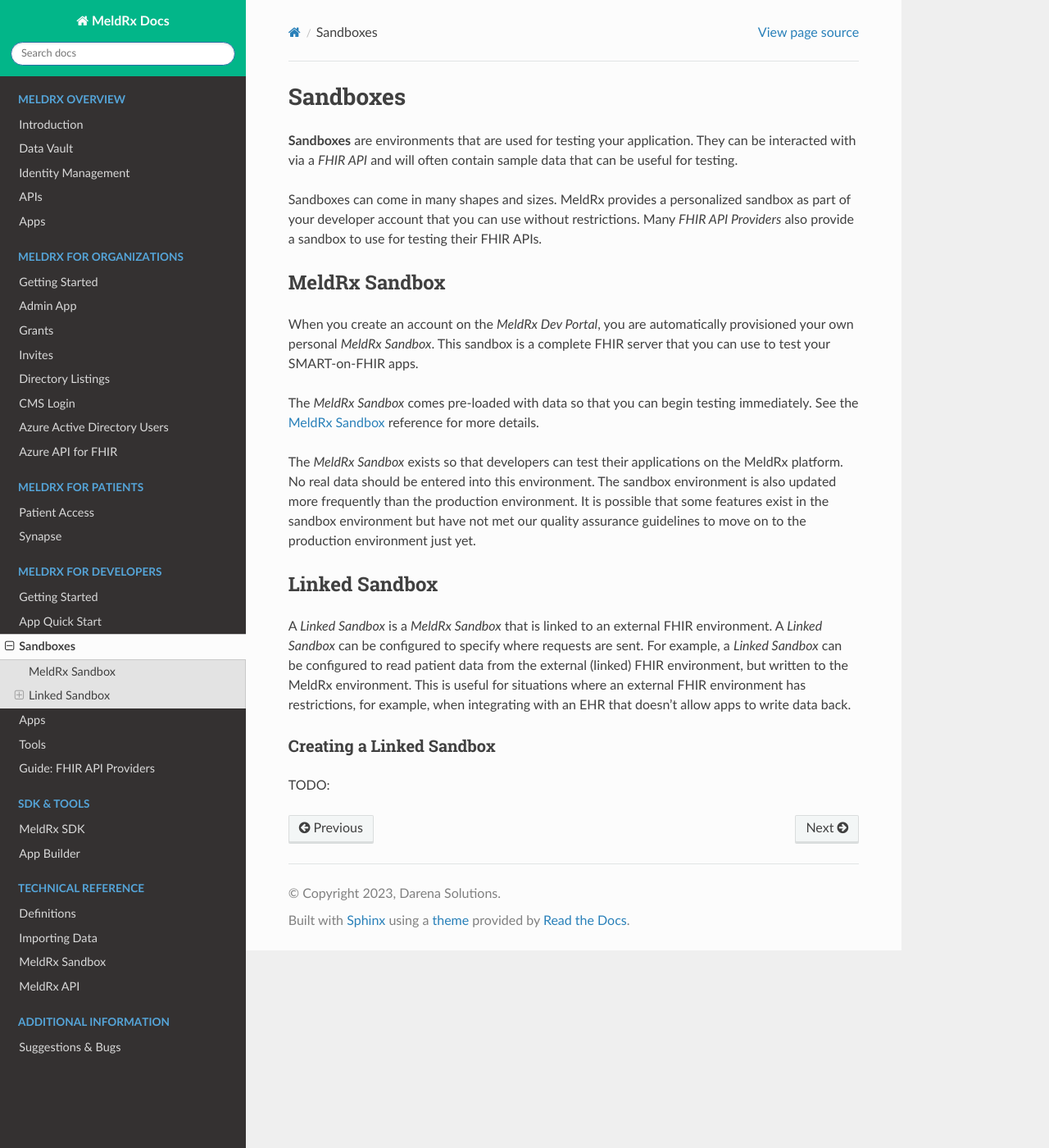
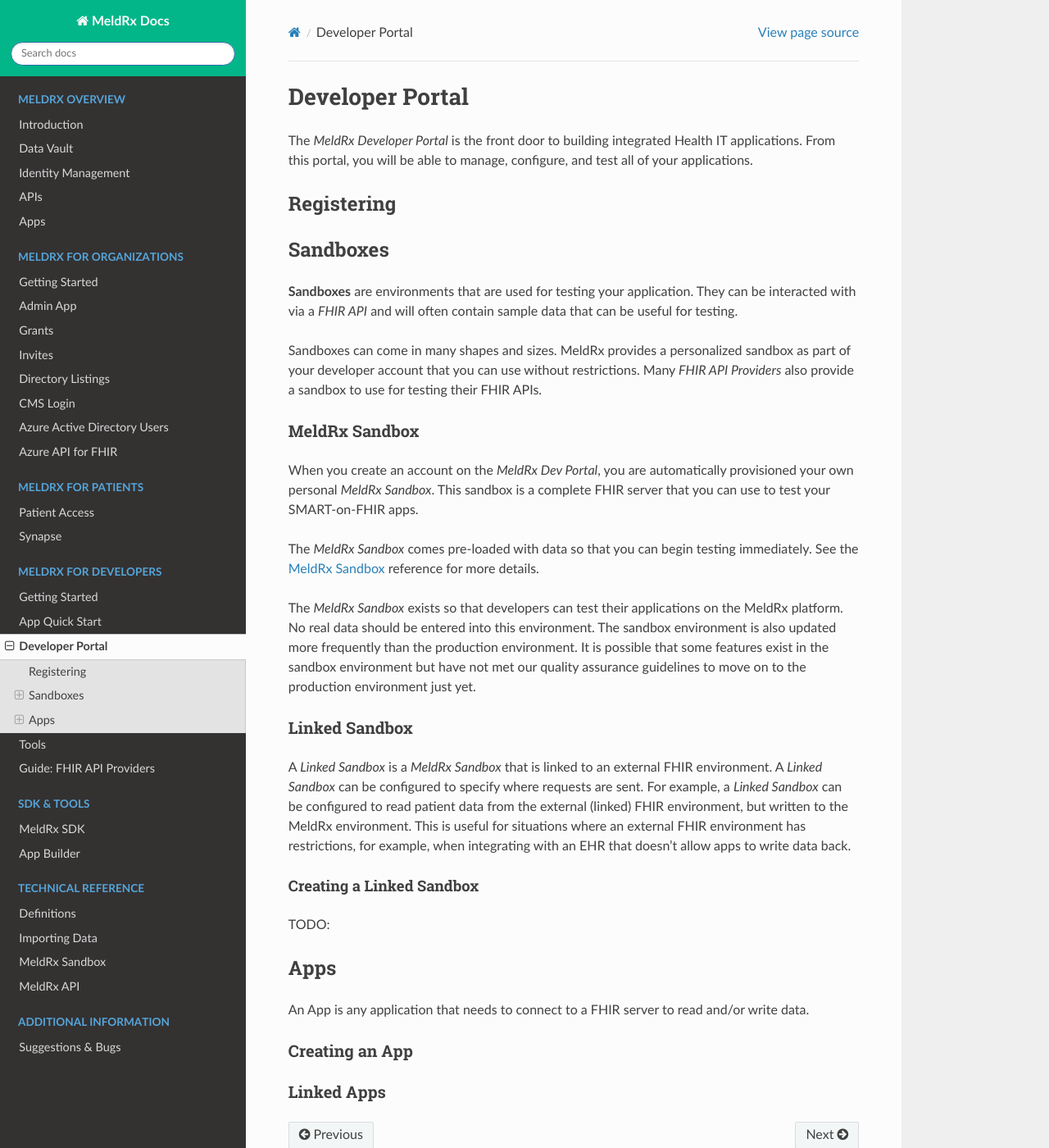
Before and after one commit to darena-solutions/bluebuttonpro-public, a Sphinx documentation site: the page built from docs/source/meldrx-for-developers/developer-portal.md, in a window 1280 px wide and 1400 px high. Shown: the whole window at 82% size. Built offline with Sphinx 7.4.7 and the Read the Docs theme 2.0.0, drawn with Linux system fonts in a browser that asks for light colours.

Commit message:
Combine sandboxes/apps

```diff
--- a/docs/source/index.rst
+++ b/docs/source/index.rst
@@ -49,8 +49,7 @@
 
    meldrx-for-developers/getting-started
    meldrx-for-developers/app-quick-start
-   meldrx-for-developers/sandboxes
-   meldrx-for-developers/apps
+   meldrx-for-developers/developer-portal
    meldrx-for-developers/tools
    meldrx-for-developers/fhir-api-provider-guides
 
--- a/docs/source/meldrx-for-developers/sandboxes.md
+++ b/docs/source/meldrx-for-developers/developer-portal.md
@@ -1,4 +1,11 @@
-# Sandboxes
+# Developer Portal
+
+The *MeldRx Developer Portal* is the front door to building integrated Health IT applications.
+From this portal, you will be able to manage, configure, and test all of your applications.
+
+## Registering
+
+## Sandboxes
 
 **Sandboxes** are environments that are used for testing your application.
 They can be interacted with via a *FHIR API* and will often contain sample data that can be useful for testing.
@@ -7,7 +14,7 @@
 MeldRx provides a personalized sandbox as part of your developer account that you can use without restrictions.
 Many *FHIR API Providers* also provide a sandbox to use for testing their FHIR APIs.
 
-## MeldRx Sandbox
+### MeldRx Sandbox
 
 When you create an account on the *MeldRx Dev Portal*, you are automatically provisioned your own personal *MeldRx Sandbox*.
 This sandbox is a complete FHIR server that you can use to test your SMART-on-FHIR apps.
@@ -17,13 +24,22 @@
 
 The *MeldRx Sandbox* exists so that developers can test their applications on the MeldRx platform. No real data should be entered into this environment. The sandbox environment is also updated more frequently than the production environment. It is possible that some features exist in the sandbox environment but have not met our quality assurance guidelines to move on to the production environment just yet.
 
-## Linked Sandbox
+### Linked Sandbox
 
 A *Linked Sandbox* is a *MeldRx Sandbox* that is linked to an external FHIR environment.
 A *Linked Sandbox* can be configured to specify where requests are sent.
 For example, a *Linked Sandbox* can be configured to read patient data from the external (linked) FHIR environment, but written to the MeldRx environment.
 This is useful for situations where an external FHIR environment has restrictions, for example, when integrating with an EHR that doesn't allow apps to write data back.
 
-### Creating a Linked Sandbox
+#### Creating a Linked Sandbox
 
 TODO:
+
+
+## Apps
+
+An App is any application that needs to connect to a FHIR server to read and/or write data.
+
+### Creating an App
+
+### Linked Apps
```
Also changed, not shown: docs/source/meldrx-for-developers/apps.md (deleted, +0 -7 lines).
